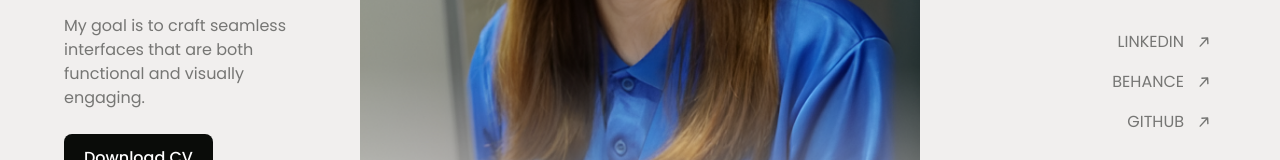
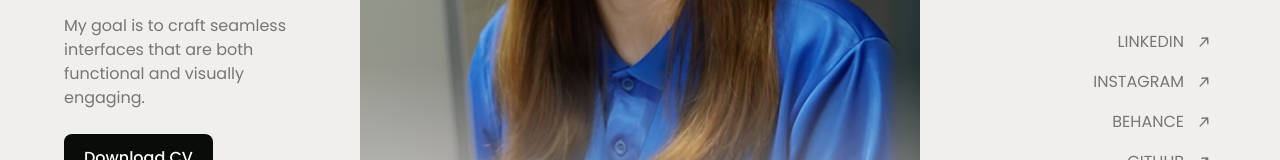
Before and after one commit to rmadayag/rmadayag, a React (Vite) app: page / in a window 1280 px wide. Shown: the part 346-506 px from the top of the page. Built offline with nearby package versions, Linux system fonts and the light colour scheme.

Commit message:
Your commit message

```diff
--- a/src/components/Footer.jsx
+++ b/src/components/Footer.jsx
@@ -6,8 +6,10 @@ import { GoArrowUpRight } from "react-icons/go";
 const Footer = () => {
   const socialLinks = [
     { label: "LINKEDIN", href: "https://www.linkedin.com/in/rheynalyn-madayag-998100242/" },
+    { label: "INSTAGRAM", href: "https://www.instagram.com/rmadx.jpg/" },
     { label: "BEHANCE", href: "https://www.behance.net/rheynalmadayag" },
     { label: "GITHUB", href: "https://github.com/rmadayag" },
+
 
   ];
 
--- a/src/components/Hero.jsx
+++ b/src/components/Hero.jsx
@@ -6,6 +6,7 @@ import "aos/dist/aos.css";
 
 const socialLinks = [
   { label: "LINKEDIN", href: "https://www.linkedin.com/in/rheynalyn-madayag-998100242/" },
+  { label: "INSTAGRAM", href: "https://www.instagram.com/rmadx.jpg/" },
   { label: "BEHANCE", href: "https://www.behance.net/rheynalmadayag" },
   { label: "GITHUB", href: "https://github.com/rmadayag" },
 ];
```
